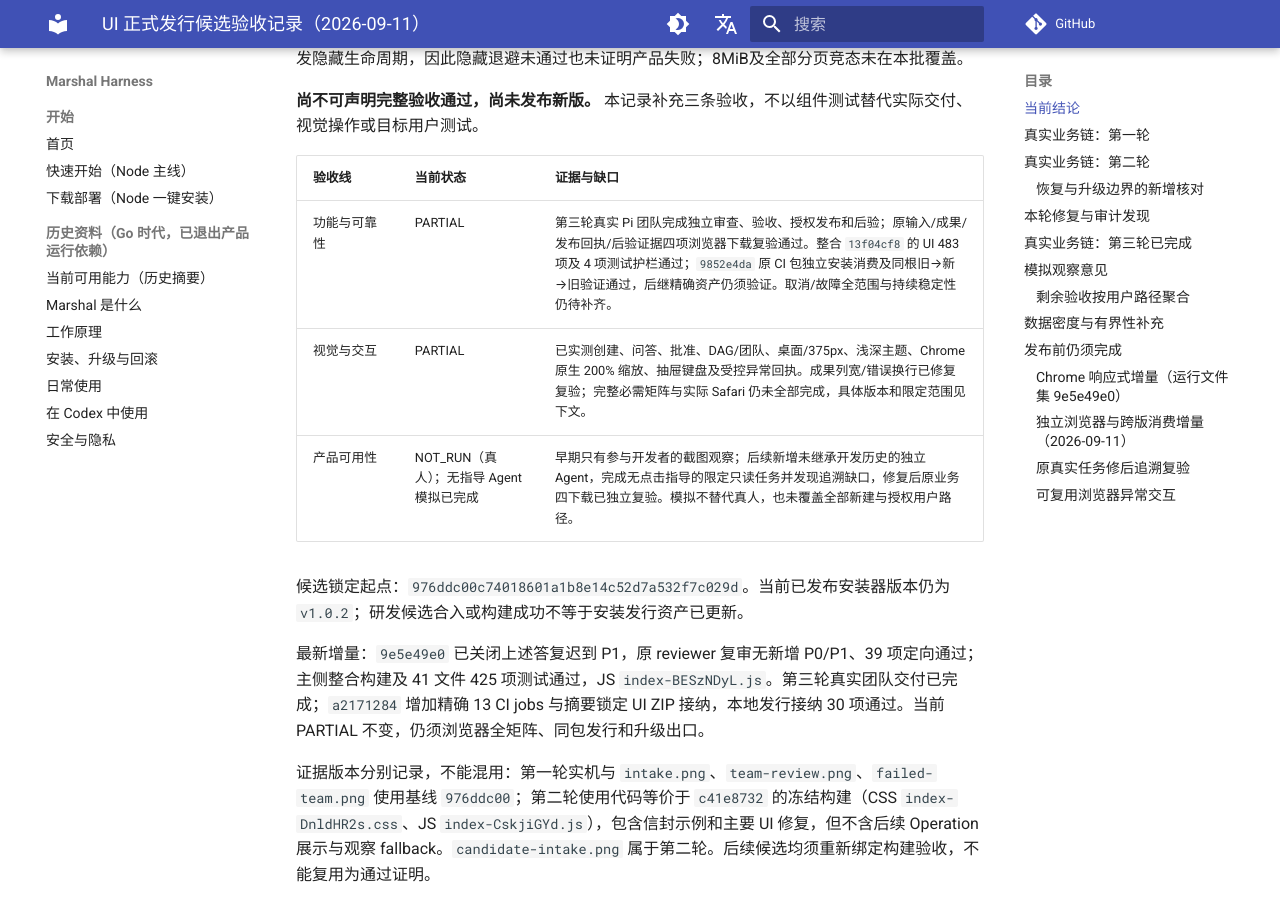
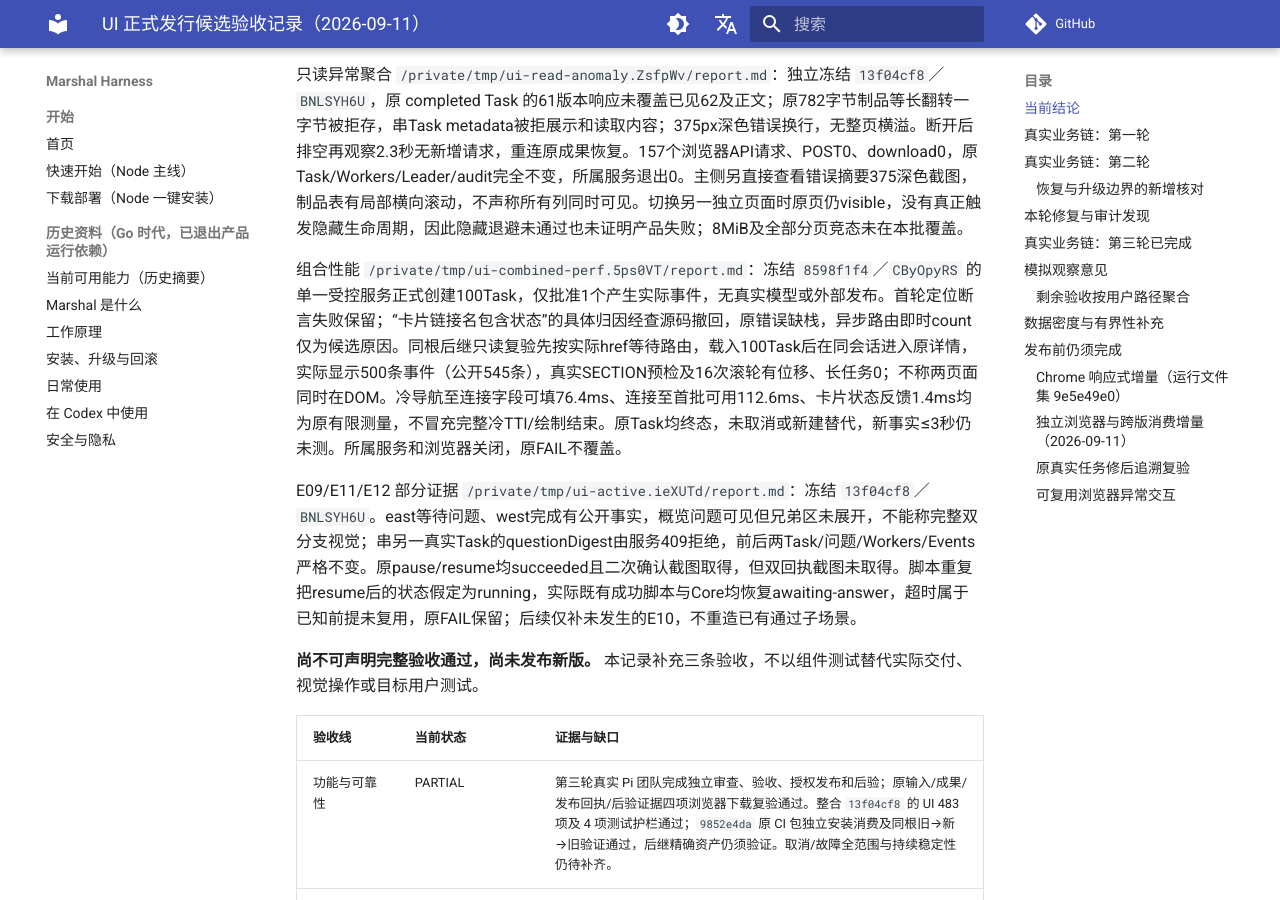
Before and after one commit to chiga0/marshal-harness, an MkDocs documentation site: the page built from docs/ui-1/release-validation-2026-09-11.md, in a window 1280 px wide and 900 px high, scrolled down 1797 px. Built offline with MkDocs 1.6.1 and Material for MkDocs 9.7.7, drawn with Linux system fonts in a browser that asks for light colours; comment, search, counter and statistics services are not loaded; some of the changed text lies outside the part shown.

Commit message:
docs(ui): update merged baseline and bounded acceptance progress

```diff
--- a/docs/ui-1/release-validation-2026-09-11.md
+++ b/docs/ui-1/release-validation-2026-09-11.md
@@ -1,6 +1,8 @@
 # UI 正式发行候选验收记录（2026-09-11）
 
 ## 当前结论
+
+后继 [PR #294](https://github.com/chiga0/marshal-harness/pull/294) 已于 2026-09-11 21:06:16（Asia/Shanghai）合并：精确 source `3ed0d3ed992f88583f232acdb798e85186f7e800`，merge/main=`0549aa82efc0858fac0c8c07e887a9c696e9a647`。Node run `34601260031` 的13项全部成功，准入 `34601259985` 双平台成功（PR不执行手动原包接纳job），secret `34601259904` 及外部安全检查成功。已正常快进本地主分支并保留用户未跟踪文件；main 原包生产 run `34602433748` 另行验证，不把 PR 包冒充 main 包，不因代码合并宣称 UI 正式发行。
 
 2026-09-11 20:21:16（Asia/Shanghai），PR #293 的精确 head `93ed5468` 经独立审查和 CI `34597445153` 全13项、准入 `34597445154` 双平台与 secret scan 通过后，实际合并为 main `9852e4da487c0c0f0a36c3ec99de62d5d71b55a9`；本地主分支已正常快进，用户未跟踪文件保留。main push `34598484218` 已13项通过，原始候选包独立安装消费通过，精确绑定见下文；不复用 PR 包冒充该 main 包。本条仅为研发合并，不是 UI 完整验收或软件发行。
 
@@ -19,6 +21,10 @@
 E24/E25 问题／方案／授权页面限定补验 `/private/tmp/ui-question-keyboard.2kJlxA/followup/report.md`：独立冻结 `8598f1f4`、自有 `CByOpyRS` 构建，Chrome152，375px及原生200%（outer1440/inner720/DPR2/CSS zoom1）。真实HTTP/SQLite受控Task，六组合均用Tab发现入口、Enter打开确认框、Escape返回原入口；十二张可见窗口截图前先让实际SECTION滚入目标，无整页横溢。仅业务答复及方案批准各202，发布授权仅打开退出、目标目录为空，服务与两浏览器均退出。浅色Leader自由文本范围，不覆盖经典选项、深色、Shift+Tab/首尾环绕、实际Safari或从启动起完整纯键盘；原0755测试目录启动错误在Task前发生、修0700后同根继续，FAIL保留，不记产品缺陷。
 
 只读异常聚合 `/private/tmp/ui-read-anomaly.ZsfpWv/report.md`：独立冻结 `13f04cf8`／`BNLSYH6U`，原 completed Task 的61版本响应未覆盖已见62及正文；原782字节制品等长翻转一字节被拒存，串Task metadata被拒展示和读取内容；375px深色错误换行，无整页横溢。断开后排空再观察2.3秒无新增请求，重连原成果恢复。157个浏览器API请求、POST0、download0，原Task/Workers/Leader/audit完全不变，所属服务退出0。主侧另直接查看错误摘要375深色截图，制品表有局部横向滚动，不声称所有列同时可见。切换另一独立页面时原页仍visible，没有真正触发隐藏生命周期，因此隐藏退避未通过也未证明产品失败；8MiB及全部分页竞态未在本批覆盖。
+
+组合性能 `/private/tmp/ui-combined-perf.5ps0VT/report.md`：冻结 `8598f1f4`／`CByOpyRS` 的单一受控服务正式创建100Task，仅批准1个产生实际事件，无真实模型或外部发布。首轮定位断言失败保留；“卡片链接名包含状态”的具体归因经查源码撤回，原错误缺栈，异步路由即时count仅为候选原因。同根后继只读复验先按实际href等待路由，载入100Task后在同会话进入原详情，实际显示500条事件（公开545条），真实SECTION预检及16次滚轮有位移、长任务0；不称两页面同时在DOM。冷导航至连接字段可填76.4ms、连接至首批可用112.6ms、卡片状态反馈1.4ms均为原有限测量，不冒充完整冷TTI/绘制结束。原Task均终态，未取消或新建替代，新事实≤3秒仍未测。所属服务和浏览器关闭，原FAIL不覆盖。
+
+E09/E11/E12 部分证据 `/private/tmp/ui-active.ieXUTd/report.md`：冻结 `13f04cf8`／`BNLSYH6U`。east等待问题、west完成有公开事实，概览问题可见但兄弟区未展开，不能称完整双分支视觉；串另一真实Task的questionDigest由服务409拒绝，前后两Task/问题/Workers/Events严格不变。原pause/resume均succeeded且二次确认截图取得，但双回执截图未取得。脚本重复把resume后的状态假定为running，实际既有成功脚本与Core均恢复awaiting-answer，超时属于已知前提未复用，原FAIL保留；后续仅补未发生的E10，不重造已有通过子场景。
 
 **尚不可声明完整验收通过，尚未发布新版。** 本记录补充三条验收，不以组件测试替代实际交付、视觉操作或目标用户测试。
 
```
Also changed, not shown: docs/roadmap-status.md (+1 -1 lines).
